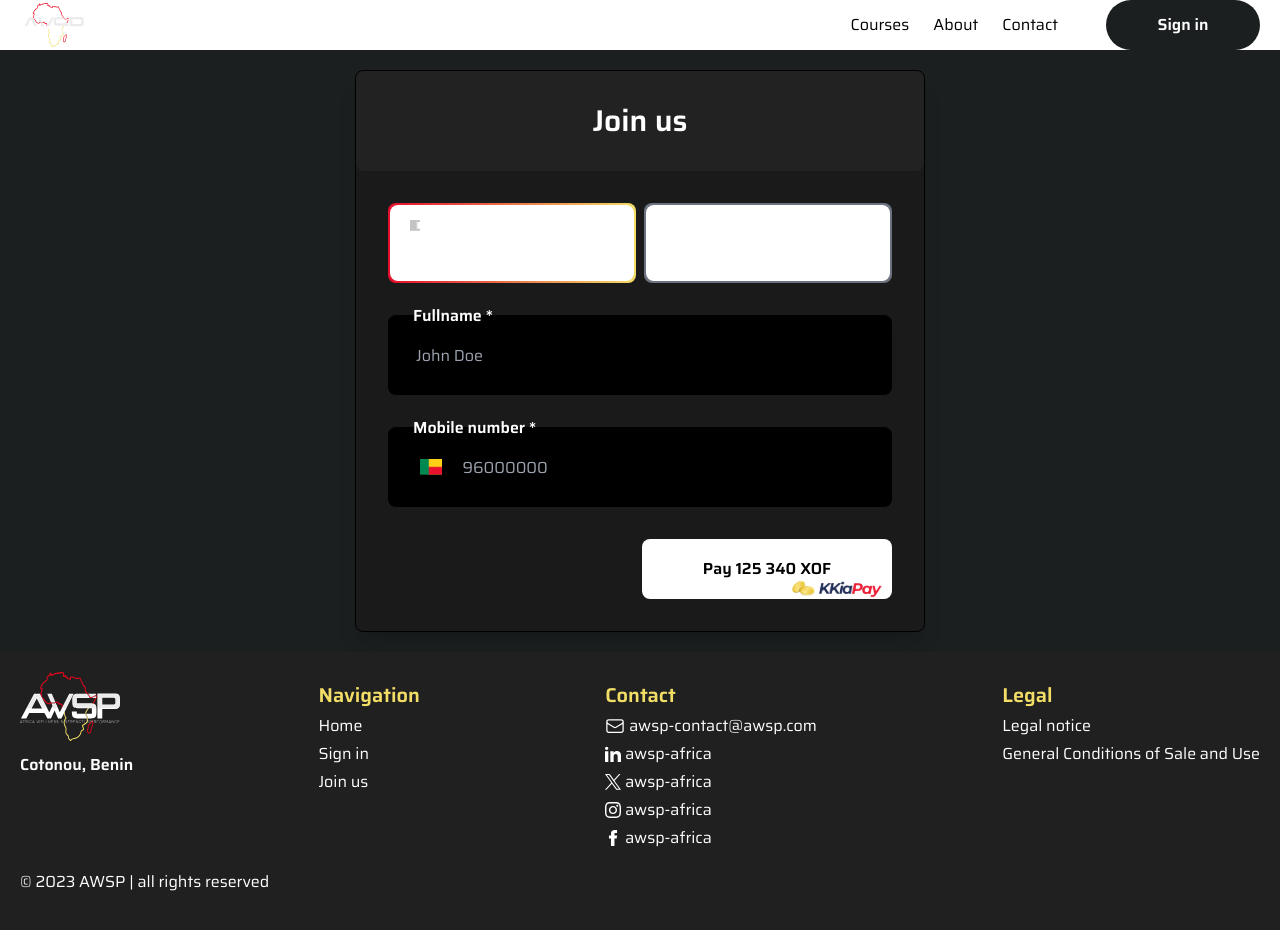
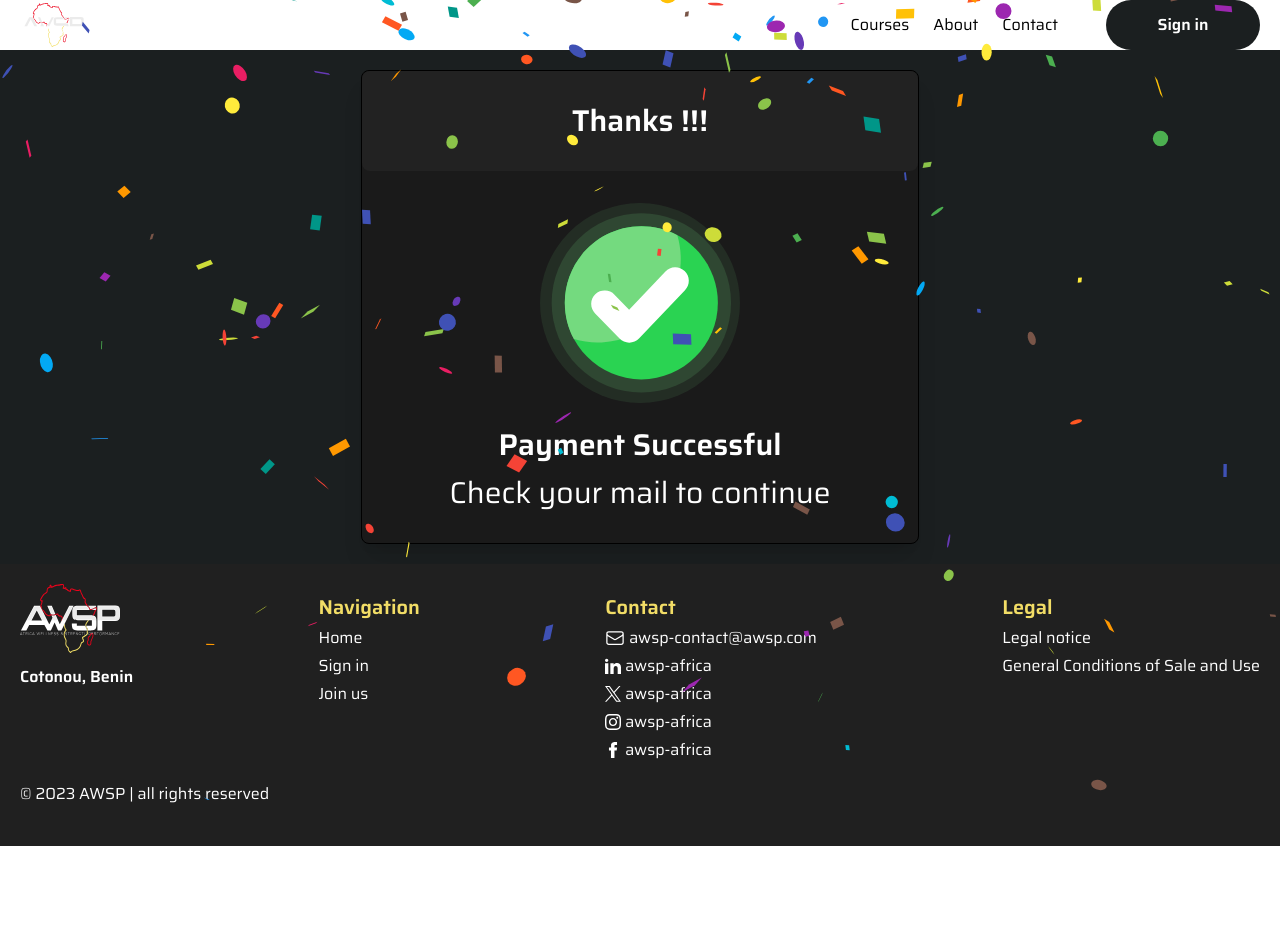
Before and after one commit to admin-tsi/awsp-africa-client, a Next.js app: page / in a window 1280 px wide. Shown: the top 930 px of the page. After the commit the page ends 846 px from the top, so only its background shows below. Built offline with nearby package versions, Linux system fonts and the light colour scheme.

Commit message:
[Set up]: Setting End Paiement process componnent

```diff
--- a/package.json
+++ b/package.json
@@ -25,10 +25,10 @@
     "eslint": "8.36.0",
     "eslint-config-next": "13.2.4",
     "framer-motion": "^10.16.16",
-    "js-confetti": "^0.12.0",
     "lint-staged": "^15.2.0",
     "next": "13.2.4",
     "react": "18.2.0",
+    "react-confetti": "^6.1.0",
     "react-dom": "18.2.0",
     "typescript": "4.9.5"
   },
--- /dev/null
+++ b/src/components/Endpaimentform.tsx
@@ -0,0 +1,38 @@
+import React, { useEffect, useState } from 'react';
+import Confetti from 'react-confetti';
+import end from '../../public/validate.svg';
+import Image from 'next/image';
+
+type Props = {};
+
+const Endpaimentform = (props: Props) => {
+  const [confetti, setConfetti] = useState(false);
+
+  useEffect(() => {
+    const confettiTimeout = setTimeout(() => {
+      setConfetti(true);
+    }, 1000);
+
+    return () => clearTimeout(confettiTimeout);
+  }, []);
+
+  return (
+    <section className="h-fit w-[558px] rounded-lg bg-[#1A1A1A] border border-black shadow-xl m-5 lg:mx-0">
+      <div className="h-[100px] bg-[#222222] rounded-lg flex justify-center items-center">
+        <span className="text-3xl font-semibold text-white">Thanks !!!</span>
+      </div>
+      <div className="p-8 flex flex-col justify-center items-center space-y-6 ">
+        <Image src={end} alt="Validation Logo" />
+        <div className='w-full flex flex-col justify-center items-center space-y-3'>
+          <span className="text-white text-3xl font-semibold">
+            Payment Successful
+          </span>
+          <span className="text-white text-3xl">Check your mail to continue</span>
+        </div>
+      </div>
+      {confetti && <Confetti />}
+    </section>
+  );
+};
+
+export default Endpaimentform;
--- a/src/pages/index.tsx
+++ b/src/pages/index.tsx
@@ -1,4 +1,5 @@
 import CustomButton from '@/components/CustomButton';
+import Endpaimentform from '@/components/Endpaimentform';
 import Footer from '@/components/Footer';
 import Joinform from '@/components/Joinform';
 import Loginform from '@/components/Loginform';
@@ -10,7 +11,7 @@ export default function Index() {
     <div className="flex flex-col h-screen">
       <Navbar />
       <div className="flex-1 flex justify-center items-center bg-neutral">
-        <Paiementform/>
+        <Endpaimentform/>
       </div>
       <Footer />
     </div>
```
Also changed, not shown: public/validate.svg (added).
